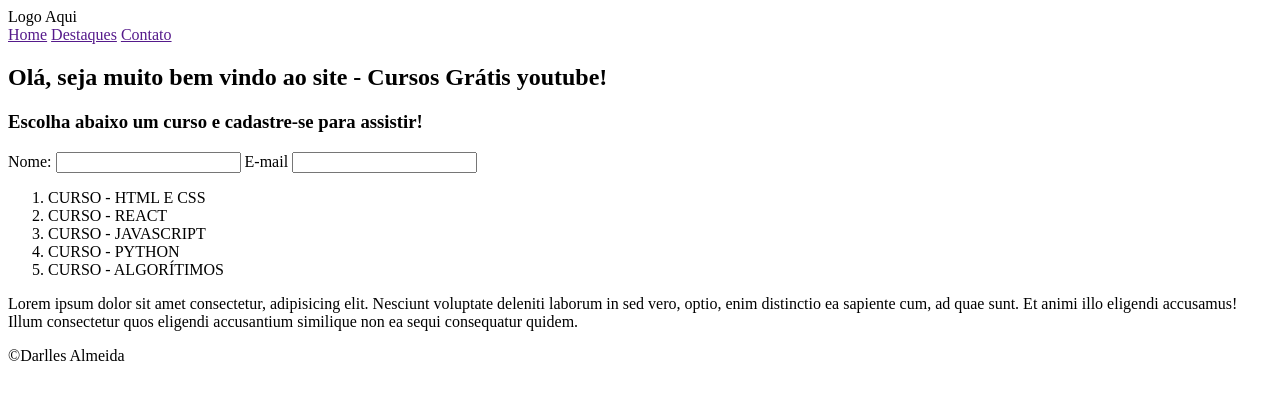
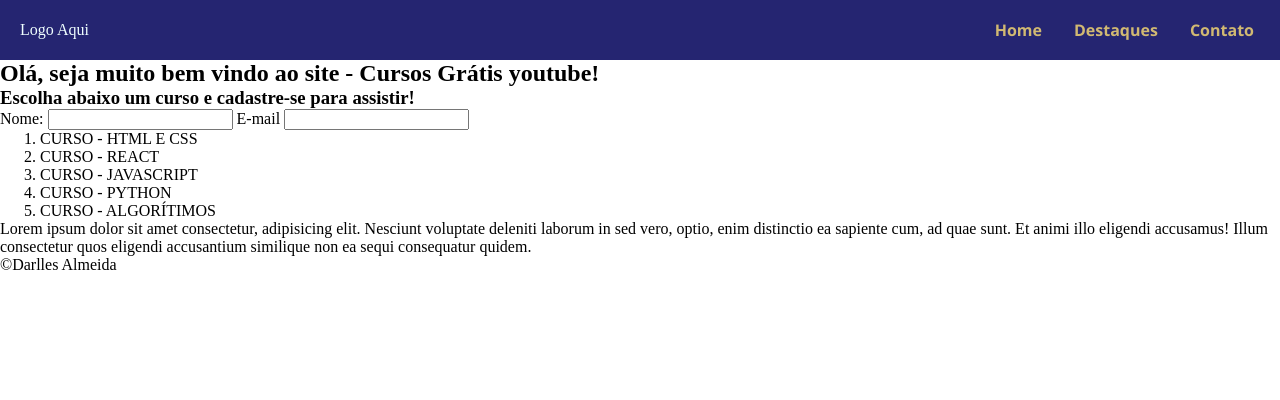
Before and after one commit to DarllesAlmeida37/projeto-site, a plain HTML site: page Estrutura-site/index.html in a window 1280 px wide. Drawn offline with Linux system fonts and the light colour scheme.

Commit message:
Criei uma branch para o estilo da página.
Criei uma branch pala o  css da página e comecei a estilizar o cabeçalho (header) da página principal!

```diff
--- a/Estrutura-site/index.html
+++ b/Estrutura-site/index.html
@@ -3,6 +3,7 @@
 <head>
     <meta charset="UTF-8">
     <meta name="viewport" content="width=device-width, initial-scale=1.0">
+    <link rel="stylesheet" href="style.css">
     <title>Cursos Grátis Youtube</title>
 </head>
 <body>
--- /dev/null
+++ b/Estrutura-site/style.css
@@ -0,0 +1,29 @@
+*{
+    box-sizing: 0;
+    margin: 0;
+}
+header{
+    display: flex;
+    justify-content: space-between;
+    align-items: center;
+    padding: 0px 20px;
+    height: 60px;
+    color: azure;
+    background-color: rgba(0, 0, 90, 0.856);
+}
+nav{
+    display: flex;
+    gap: 20px;
+}
+a{
+    color: #d1b972;
+    font-family: 'Segoe UI', Tahoma, Geneva, Verdana, sans-serif;
+    font-weight: 600;
+    text-decoration: none;
+    border: 2px solid transparent;
+    border-radius: 7px;
+    padding: 2px 4px;
+}
+a:hover{
+    border-bottom: 2px solid #d1b972;
+}
```
